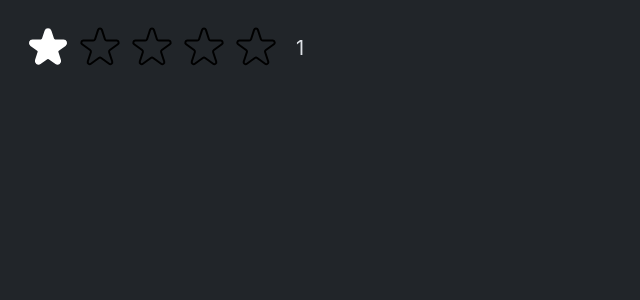
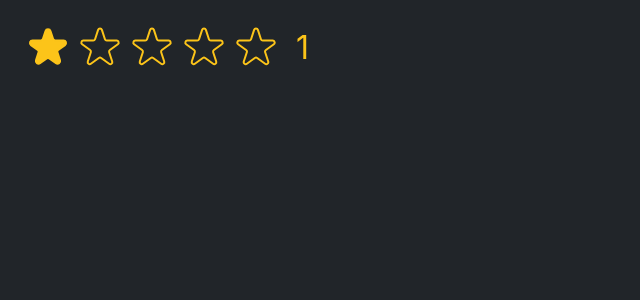
Before and after one commit to AmirrezaAminian/Popcorn-Reiview, a React (Create React App) app: page / in a window 1280 px wide. Shown: the top 300 px of the page, without its empty margins (0-640 px from the left). Built offline with nearby package versions, Linux system fonts and the light colour scheme.

Commit message:
dynamic the star

```diff
--- a/src/StarRating.js
+++ b/src/StarRating.js
@@ -12,45 +12,73 @@ const starContainerStyle = {
   gap: "4px",
 };
 
-const textStyle = {
-  lineHeight: "1",
-  margin: "0",
-};
 
-export default function StarRating({ maxRating = 5 }) {
+
+export default function StarRating({
+  maxRating = 5,
+  color = "#fcc419",
+  size = 48,
+  className = ''
+}) {
   const [rating, setRating] = useState(1);
+  const [temrating, setTemprating] = useState(0);
 
   function handleRating(rating) {
     setRating(rating);
   }
+
+  const textStyle = {
+    lineHeight: "1",
+    margin: "0",
+    color ,
+    fontSize : `${size / 1.5}px`
+  };
+
   return (
-    <div style={containerStyle}>
+    <div style={containerStyle} className={className}>
       <div style={starContainerStyle}>
         {Array.from({ length: maxRating }, (_, i) => (
-          <Star key={i} onClick={() => handleRating(i + 1)} full={rating >= i + 1} />
+          <Star
+            key={i}
+            onClick={() => handleRating(i + 1)}
+            full={temrating ? temrating >= i + 1 : rating >= i + 1}
+            onHoverIn={() => setTemprating(i + 1)}
+            onHoverOur={() => setTemprating(0)}
+            color={color}
+            size={size}
+          />
         ))}
       </div>
-      <p style={textStyle}>{rating}</p>
+      <p style={textStyle}>{temrating || rating || ""}</p>
     </div>
   );
 }
 
-const starStyle = {
-  width: "48px",
-  height: "48px",
-  display: "block",
-  cursor: "pointer",
-};
 
-function Star({ onClick, full }) {
+
+function Star({ onClick, full, onHoverIn, onHoverOur , color , size}) {
+
+  const starStyle = {
+    width: `${size}px`,
+    height: `${size}px`,
+    display: "block",
+    cursor: "pointer",
+  };
+
+
   return (
-    <span style={starStyle} onClick={onClick}>
+    <span
+      style={starStyle}
+      onClick={onClick}
+      onMouseEnter={onHoverIn}
+      onMouseLeave={onHoverOur}
+    >
       {full ? (
         <svg
           xmlns="http://www.w3.org/2000/svg"
           viewBox="0 0 20 20"
-          fill="#fff"
-          stroke="#fff"
+          fill={color}
+          stroke={color}
         >
           <path d="M9.049 2.927c.3-.921 1.603-.921 1.902 0l1.07 3.292a1 1 0 00.95.69h3.462c.969 0 1.371 1.24.588 1.81l-2.8 2.034a1 1 0 00-.364 1.118l1.07 3.292c.3.921-.755 1.688-1.54 1.118l-2.8-2.034a1 1 0 00-1.175 0l-2.8 2.034c-.784.57-1.838-.197-1.539-1.118l1.07-3.292a1 1 0 00-.364-1.118L2.98 8.72c-.783-.57-.38-1.81.588-1.81h3.461a1 1 0 00.951-.69l1.07-3.292z" />
         </svg>
@@ -59,7 +87,7 @@ function Star({ onClick, full }) {
           xmlns="http://www.w3.org/2000/svg"
           fill="none"
           viewBox="0 0 24 24"
-          stroke="#000"
+          stroke={color}
         >
           <path
             strokeLinecap="round"
```
